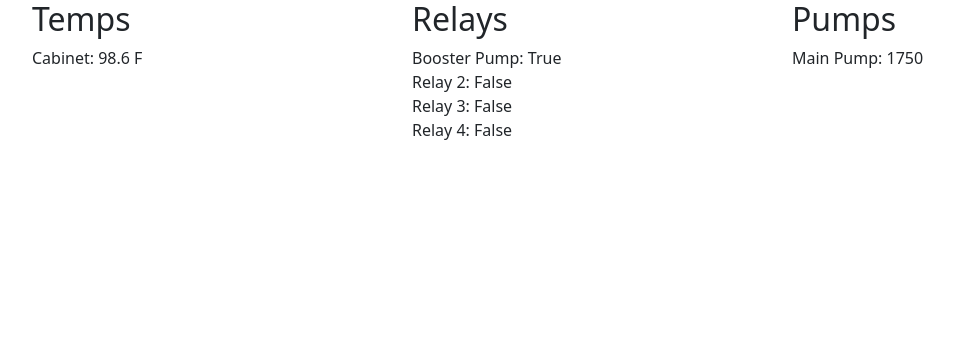
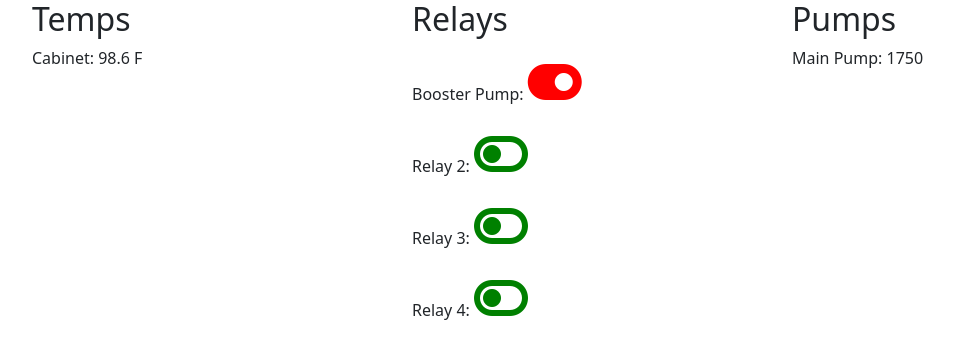
Before and after one commit to raistlin7447/pool-droid, a Django app: page /test in a window 1280 px wide. Shown: the top 359 px of the page, without its empty margins (50-1004 px from the left). Run offline with Django 3.2, Linux system fonts and the light colour scheme; some libraries are stand-ins or nearby versions.

Commit message:
Added some font awesome symbols

```diff
--- a/templates/base.html
+++ b/templates/base.html
@@ -8,6 +8,8 @@
     <!-- Bootstrap CSS -->
     <link href="https://cdn.jsdelivr.net/npm/bootstrap@5.0.2/dist/css/bootstrap.min.css" rel="stylesheet" integrity="sha384-EVSTQN3/azprG1Anm3QDgpJLIm9Nao0Yz1ztcQTwFspd3yD65VohhpuuCOmLASjC" crossorigin="anonymous">
 
+    <!-- Font Awesome -->
+    <script src="https://kit.fontawesome.com/7f787a5002.js" crossorigin="anonymous"></script>
     <title>{% block title %}Pool Droid{% endblock title %}</title>
 
     {% block style %}
--- a/templates/home.html
+++ b/templates/home.html
@@ -11,9 +11,22 @@
     <div class="col">
       <h2>Relays</h2>
         {% for relay in relays %}
-            {{ relay.name }}: {{ relay.get_state }}<br />
+            {{ relay.name }}:
+            {% if relay.get_state == True %}
+                <span style="font-size: 3em; color: red;">
+                    <i class="fas fa-toggle-on"></i>
+                </span>
+            {% elif relay.get_state == False %}
+                <span style="font-size: 3em; color: green;">
+                    <i class="fas fa-toggle-off"></i>
+                </span>
+            {% else %}
+                <span style="font-size: 3em; color: darkred;">
+                    <i class="fas fa-question-circle"></i>
+                </span>
+            {% endif %}
+            <br />
         {% endfor %}
-
     </div>
     <div class="col">
       <h2>Pumps</h2>
```
